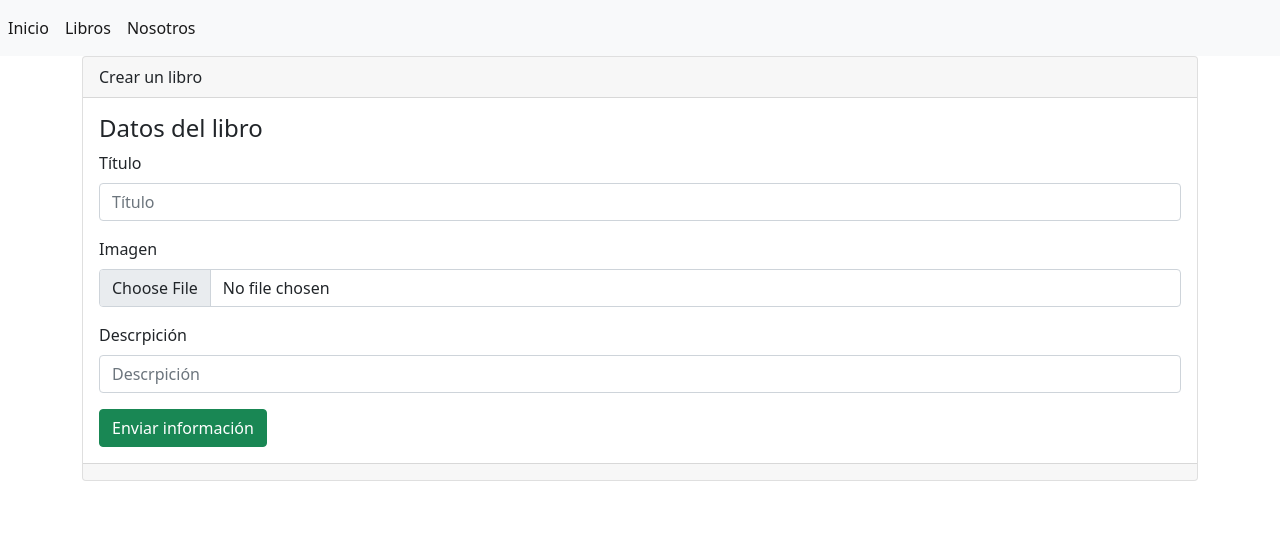
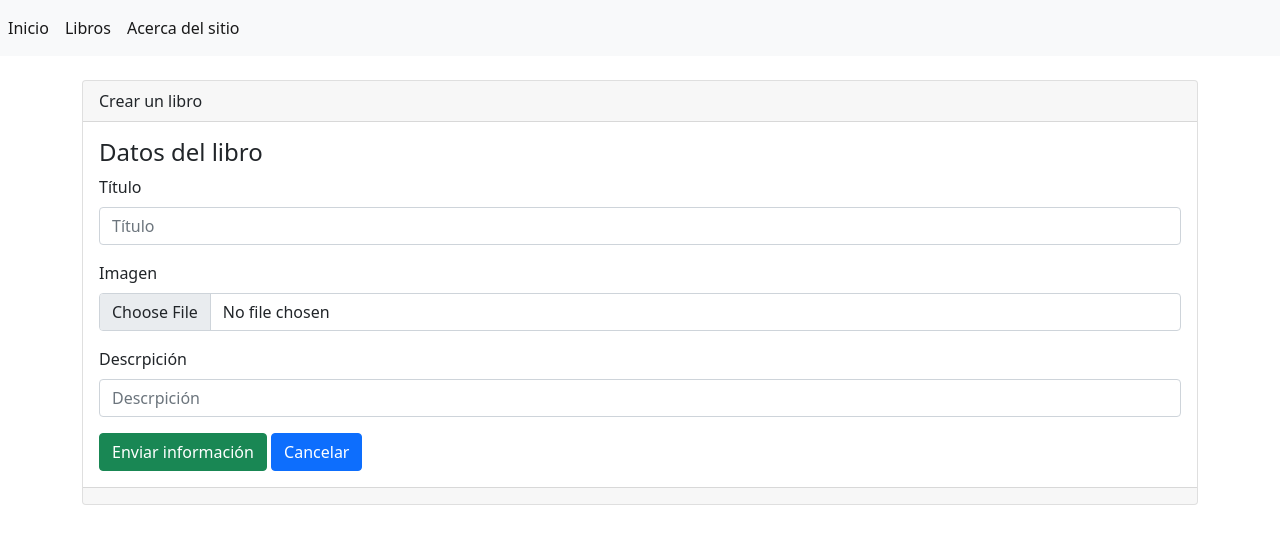
Before and after one commit to emersonbord/crud-libroteca-py, a Django app: page /libros/crear in a window 1280 px wide. Shown: the top 544 px of the page. Run offline with Django 3.2, Linux system fonts and the light colour scheme.

Commit message:
Crud finalizado

```diff
--- a/libreria/templates/libros/form.html
+++ b/libreria/templates/libros/form.html
@@ -3,14 +3,23 @@
 {% for campo in formulario %}
     <div class="mb-3">
       <label for="" class="form-label">{{ campo.label }}</label>
+
+      {% if campo.field.widget.input_type == 'file' and campo.value %}
+      </br>
+      <img src="{{ MEDIA_URL }}/imagenes/{{campo.value}}" width="100" alt="" srcset="">
+      {% endif %}
+
       <input type="{{ campo.field.widget.input_type }}"
         class="form-control"
         name="{{ campo.name }}"
         id=""
         aria-describedby="helpId"
-        placeholder="{{ campo.label }}">
+        placeholder="{{ campo.label }}"
+        value="{{ campo.value | default:'' }}"
+        />
     </div>
     {% endfor %}
     <div class="col-12 help-text"> {{ campo.errors}}</div>
     <input name="" id="" class="btn btn-success" type="submit" value="Enviar información">
+    <a name="" id="" class="btn btn-primary" href="{% url 'libros' %}" role="button">Cancelar</a>
 </form>
--- a/libreria/templates/libros/index.html
+++ b/libreria/templates/libros/index.html
@@ -29,7 +29,7 @@
                         <img src="{{ libro.imagen.url }}" height="100" />
                     </td>
                     <td>{{ libro.descripcion }}</td>
-                    <td><a name="" id="" class="btn btn-info" href="{% url 'editar' %}" role="button">Editar</a>
+                    <td><a name="" id="" class="btn btn-info" href="{% url 'editar' libro.id %}" role="button">Editar</a>
                         |
                         <a name="" id="" class="btn btn-danger" href="{% url 'eliminar' libro.id %}" role="button">Borrar</a></td>
                 </tr>
--- a/libreria/templates/paginas/nosotros.html
+++ b/libreria/templates/paginas/acerca.html
@@ -4,6 +4,6 @@
 
 {% block contenido %}
 
-Sección de nosotros
+Sección información del sitio
 
 {% endblock %}
--- a/libreria/templates/paginas/base.html
+++ b/libreria/templates/paginas/base.html
@@ -16,13 +16,14 @@
           <div class="nav navbar-nav">
               <a class="nav-item nav-link active" href="{% url 'inicio' %}">Inicio</a>
               <a class="nav-item nav-link active" href="{% url 'libros' %}">Libros</a>
-              <a class="nav-item nav-link active" href="{% url 'nosotros' %}">Nosotros</a>
+              <a class="nav-item nav-link active" href="{% url 'acerca' %}">Acerca del sitio</a>
           </div>
       </nav>
 
     <div class="container">
         <div class="row">
             <div class="col-12">
+            </br>
                 {% block contenido %} {% endblock %}
             </div>
         </div>
--- a/libreria/templates/paginas/inicio.html
+++ b/libreria/templates/paginas/inicio.html
@@ -11,7 +11,7 @@
         <hr class="my-2">
 
         <p class="lead">
-            <a class="btn btn-primary btn-lg" href="Jumbo action link" role="button">Empezar</a>
+            <a class="btn btn-primary btn-lg" href="{% url 'crear' %}" role="button">Empezar</a>
         </p>
     </div>
 </div>
--- a/libreria/urls.py
+++ b/libreria/urls.py
@@ -6,10 +6,11 @@ from django.contrib.staticfiles.urls import static
 
 urlpatterns = [ #El  usuario accede a la vista. Redireccionamiento
     path('', views.inicio, name='inicio'),
-    path('nosotros', views.nosotros, name='nosotros'),
+    path('acerca', views.acerca, name='acerca'),
     path('libros', views.libros, name='libros'),
     path('libros/crear', views.crear, name='crear'),
-    path('libros/editar', views.editar, name='editar'),
+    #path('libros/editar', views.editar, name='editar'),
     path('eliminar/<int:id>', views.eliminar, name='eliminar'),
+    path('libros/editar/<int:id>', views.editar, name='editar'),
 
 ] + static(settings.MEDIA_URL, document_root=settings.MEDIA_ROOT)
--- a/libreria/views.py
+++ b/libreria/views.py
@@ -6,8 +6,8 @@ from .forms import LibroForm
 def inicio(request): #función que permite acceder a la vista
     return render(request, 'paginas/inicio.html')
 
-def nosotros(request):#Renderizar documento html
-    return render(request, 'paginas/nosotros.html')
+def acerca(request):#Renderizar documento html
+    return render(request, 'paginas/acerca.html')
 def libros(request):
     #obtenemos todos los libros
     libros = Libro.objects.all()
@@ -20,8 +20,15 @@ def crear(request):
         return redirect('libros')
     return render(request, 'libros/crear.html', {'formulario': formulario})
 
-def editar(request):
-    return render(request, 'libros/editar.html')
+def editar(request, id):
+    #Creamos la consulta de libro a través del método get
+    libro = Libro.objects.get(id=id)
+    #Pasamos esa consulta al formulario para que muestre los datos
+    formulario = LibroForm(request.POST or None, request.FILES or None, instance=libro)
+    if formulario.is_valid() and request.method == 'POST':
+        formulario.save()
+        return redirect('libros')
+    return render(request, 'libros/editar.html', {'formulario': formulario})
 
 def eliminar(request, id):
     libro = Libro.objects.get(id=id)
```
Also changed, not shown: imagenes/fghg.PNG (added), imagenes/linkedin.png (added).
